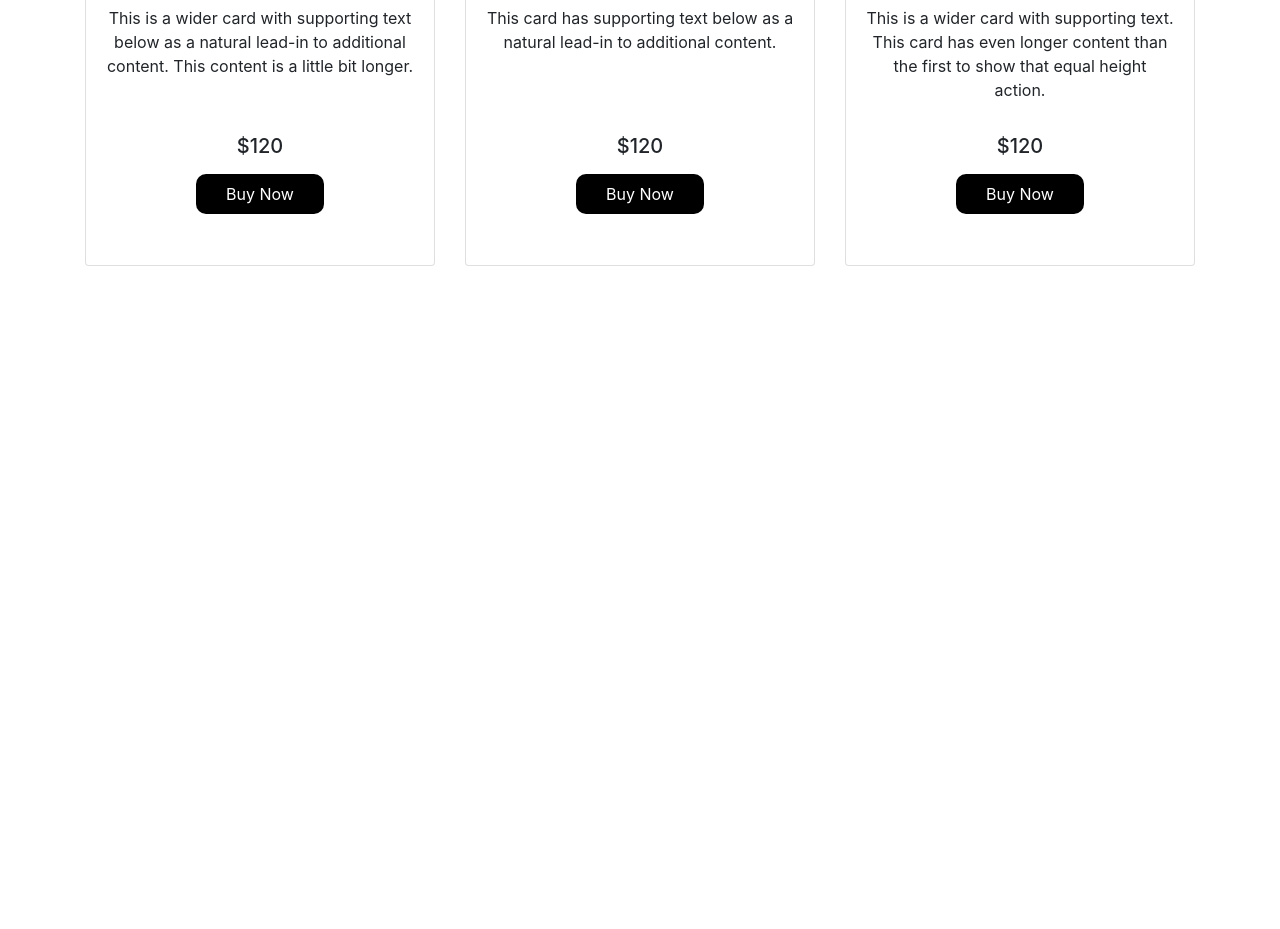
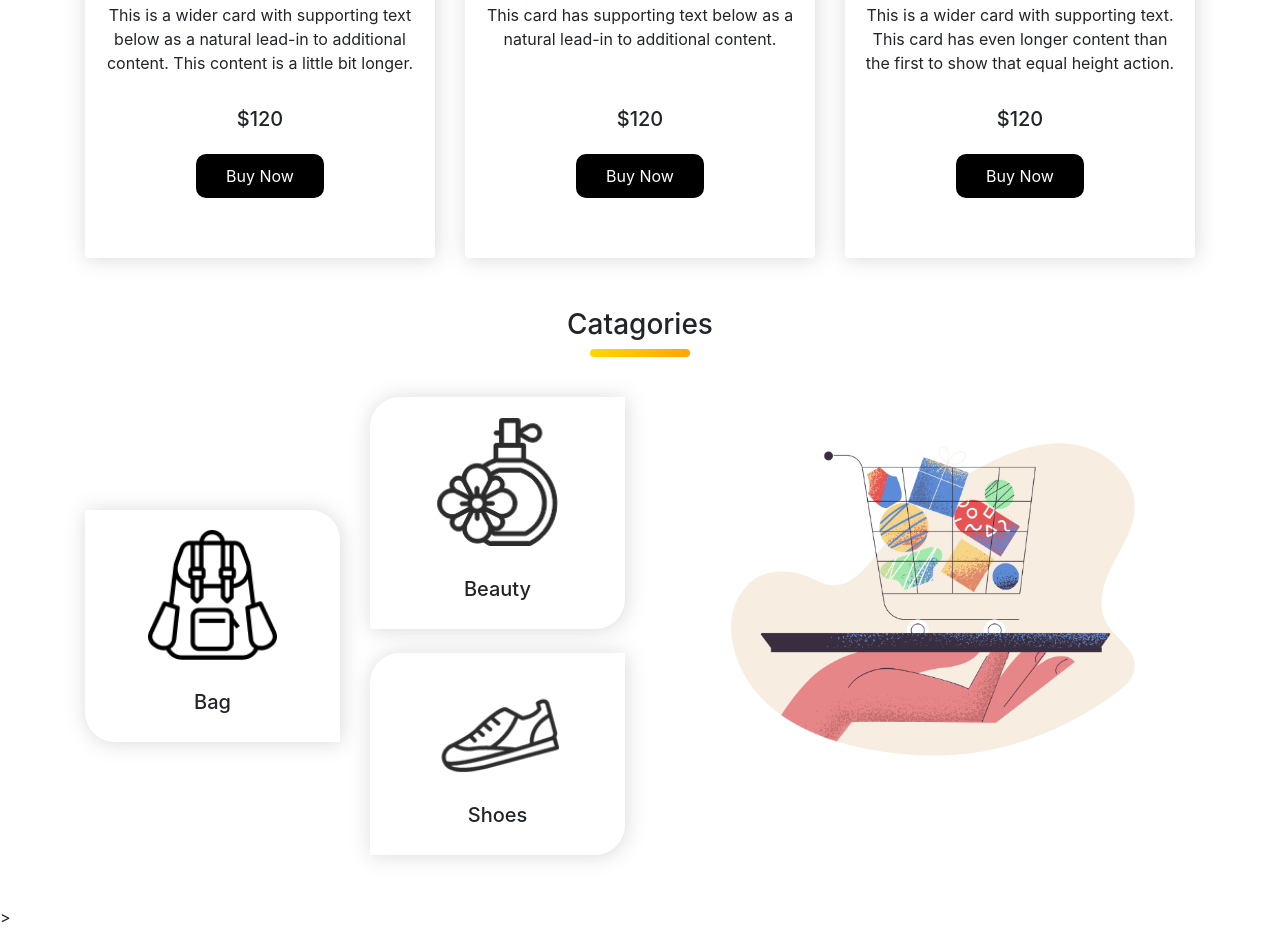
Before and after one commit to mashrufehsan/Hot-Gadgets, a plain HTML site: page index.html in a window 1280 px wide. Shown: the part 1706-2635 px from the top of the page. Before the commit the page ends 2022 px from the top, so only its background shows below. Drawn offline with nearby package versions, Linux system fonts and the light colour scheme.

Commit message:
Completed

```diff
--- a/index.html
+++ b/index.html
@@ -52,7 +52,7 @@
                     <div class="col-6">
                         <h1>Macbook Pro</h1>
                         <p>Lorem ipsum dolor, sit amet consectetur adipisicing elit. Laborum ratione dolorem consectetur, veniam cupiditate, rem aliquid minima ex, commodi blanditiis labore!</p>
-                        <a href="" class="buy-now">Buy Now</a>
+                        <button class="buy-now">Buy Now</button>
                     </div>
                     <div class="col-6">
                         <img src="assets/banner-products/product-1.png" class="d-block w-100" alt="...">
@@ -64,7 +64,7 @@
                     <div class="col-6">
                         <h1>Macbook Pro</h1>
                         <p>Lorem ipsum dolor, sit amet consectetur adipisicing elit. Laborum ratione dolorem consectetur, veniam cupiditate, rem aliquid minima ex, commodi blanditiis labore!</p>
-                        <a href="" class="buy-now">Buy Now</a>
+                        <button class="buy-now">Buy Now</button>
                     </div>
                     <div class="col-6">
                         <img src="assets/banner-products/slider-1.png" class="d-block w-100" alt="...">
@@ -76,7 +76,7 @@
                     <div class="col-6">
                         <h1>Macbook Pro</h1>
                         <p>Lorem ipsum dolor, sit amet consectetur adipisicing elit. Laborum ratione dolorem consectetur, veniam cupiditate, rem aliquid minima ex, commodi blanditiis labore!</p>
-                        <a href="" class="buy-now">Buy Now</a>
+                        <button class="buy-now">Buy Now</button>
                     </div>
                     <div class="col-6">
                         <img src="assets/banner-products/slider-3.png" class="d-block w-100" alt="...">
@@ -102,7 +102,7 @@
               </div>
               <div class="card-footer">
                 <h5>$120</h5>
-                <a href="" class="buy-now">Buy Now</a>
+                <button class="buy-now">Buy Now</button>
               </div>
             </div>
             <div class="card">
@@ -113,7 +113,7 @@
               </div>
               <div class="card-footer">
                 <h5>$120</h5>
-                <a href="" class="buy-now">Buy Now</a>
+                <button class="buy-now">Buy Now</button>
               </div>
             </div>
             <div class="card">
@@ -124,7 +124,7 @@
               </div>
               <div class="card-footer">
                 <h5>$120</h5>
-                <a href="" class="buy-now">Buy Now</a>
+                <button class="buy-now">Buy Now</button>
               </div>
             </div>
           </div>
@@ -145,7 +145,7 @@
               </div>
               <div class="card-footer">
                 <h5>$120</h5>
-                <a href="" class="buy-now">Buy Now</a>
+                <button class="buy-now">Buy Now</button>
               </div>
             </div>
             <div class="card">
@@ -156,7 +156,7 @@
               </div>
               <div class="card-footer">
                 <h5>$120</h5>
-                <a href="" class="buy-now">Buy Now</a>
+                <button class="buy-now">Buy Now</button>
               </div>
             </div>
             <div class="card">
@@ -167,11 +167,41 @@
               </div>
               <div class="card-footer">
                 <h5>$120</h5>
-                <a href="" class="buy-now">Buy Now</a>
+                <button class="buy-now">Buy Now</button>
               </div>
             </div>
           </div>
     </div>
+
+    <div class="container">
+      <div class=" headings d-flex justify-content-center align-items-center flex-column">
+        <div>
+          <h3>Catagories</h3>
+        </div>
+        <div class="bar"></div>
+      </div>
+      <div class="row">
+        <div class="col-3 d-flex align-items-center justify-content-center text-center">
+          <div class="items w-100 rs1">
+            <img src="assets/Categories/bag.png" alt="">
+            <h5 class="bottom-text">Bag</h5>
+          </div>
+        </div>
+        <div class="col-3 d-flex align-items-center justify-content-center text-center flex-column">
+          <div class="items w-100 rs2">
+            <img src="assets/Categories/perfume.png" alt="">
+            <h5 class="bottom-text">Beauty</h5>
+          </div>
+          <div class="items w-100 mt-4 rs2">
+            <img src="assets/Categories/shoe.png" alt="">
+            <h5>Shoes</h5>
+          </div>
+        </div>
+        <div class="col-6">
+          <img class="bottom" src="assets/Categories/pale-order.png" alt="">
+        </div>
+      </div>
+    </div>>
 
     <script src="https://code.jquery.com/jquery-3.5.1.slim.min.js" integrity="sha384-DfXdz2htPH0lsSSs5nCTpuj/zy4C+OGpamoFVy38MVBnE+IbbVYUew+OrCXaRkfj" crossorigin="anonymous"></script>
     <script src="https://cdn.jsdelivr.net/npm/popper.js@1.16.0/dist/umd/popper.min.js" integrity="sha384-Q6E9RHvbIyZFJoft+2mJbHaEWldlvI9IOYy5n3zV9zzTtmI3UksdQRVvoxMfooAo" crossorigin="anonymous"></script>
--- a/styles/style.css
+++ b/styles/style.css
@@ -7,6 +7,7 @@
     background-color: black;
     padding: 10px 30px;
     border-radius: 10px;
+    border: none;
 }
 
 .carousel-item p{
@@ -23,7 +24,7 @@
 }
 
 .carousel-indicators .active{
-    background-image: linear-gradient(to right, orange, yellow);
+    background-image: linear-gradient(to right, rgb(255, 217, 0), orange);
     width: 35px;
     border-radius: 2em/5em;
     transition: .3s;
@@ -54,3 +55,41 @@
 .card-footer h5{
     padding-bottom: 5%;
 }
+
+.bar{
+    width: 100px;
+    height: 8px;
+    background-image: linear-gradient(to right, rgb(255, 217, 0), orange);
+    border-radius: 10px;
+    margin-bottom: 20px;
+}
+
+.bottom{
+    width: 100%;
+}
+
+.items{
+    box-shadow: 1px 1px 20px rgba(128, 128, 128, 0.3);
+    padding: 20px;
+}
+
+.items img{
+    width: 60%;
+}
+
+.card{
+    border: none;
+    box-shadow: 1px 1px 20px rgba(128, 128, 128, 0.3);
+}
+
+.bottom-text{
+    padding-top: 30px;
+}
+
+.rs1{
+    border-radius: 0px 30px 0px 30px;
+}
+
+.rs2{
+    border-radius:30px 0px 30px 0px;
+}
```
